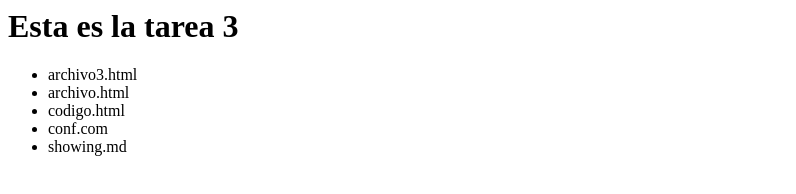
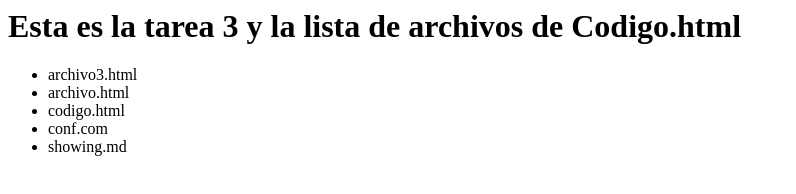
Before and after one commit to apaisgarcia/tarea2.1, a plain HTML site: page codigo.html in a window 1280 px wide. Shown: the whole page, without its empty margins (0-796 px from the left). Drawn offline with Linux system fonts and the light colour scheme.

Commit message:
añadimos linea H1

```diff
--- a/codigo.html
+++ b/codigo.html
@@ -4,7 +4,7 @@
 	</head>
 
 	<body>
-		<h1> Esta es la tarea 3</h1>
+		<h1> Esta es la tarea 3 y la lista de archivos de Codigo.html</h1>
 		<ul>
 			<li>archivo3.html</li>
 			<li>archivo.html</li>
@@ -12,5 +12,6 @@
 			<li>conf.com</li>
 			<li>showing.md</li>
 		</ul>
+
 	</body>
 </html>
```
